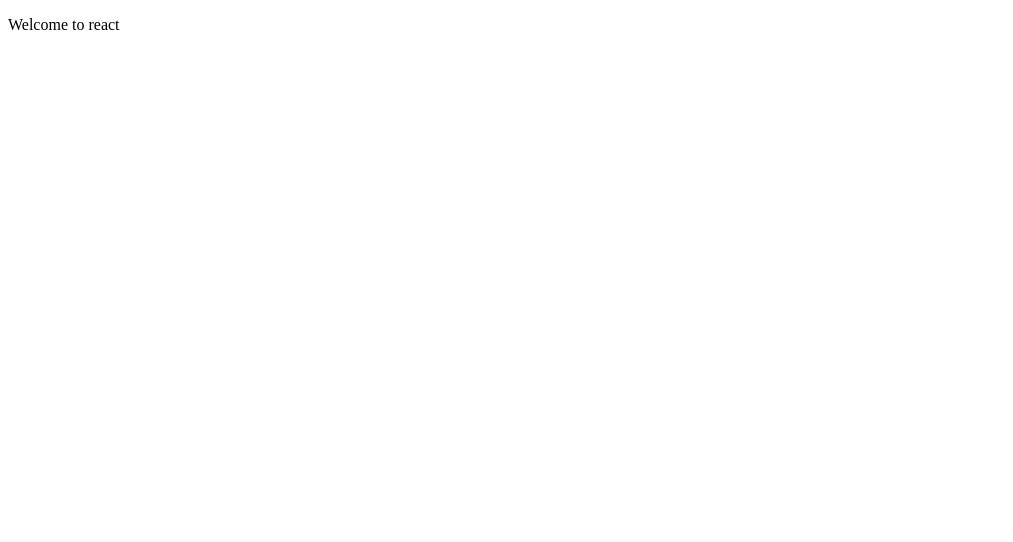
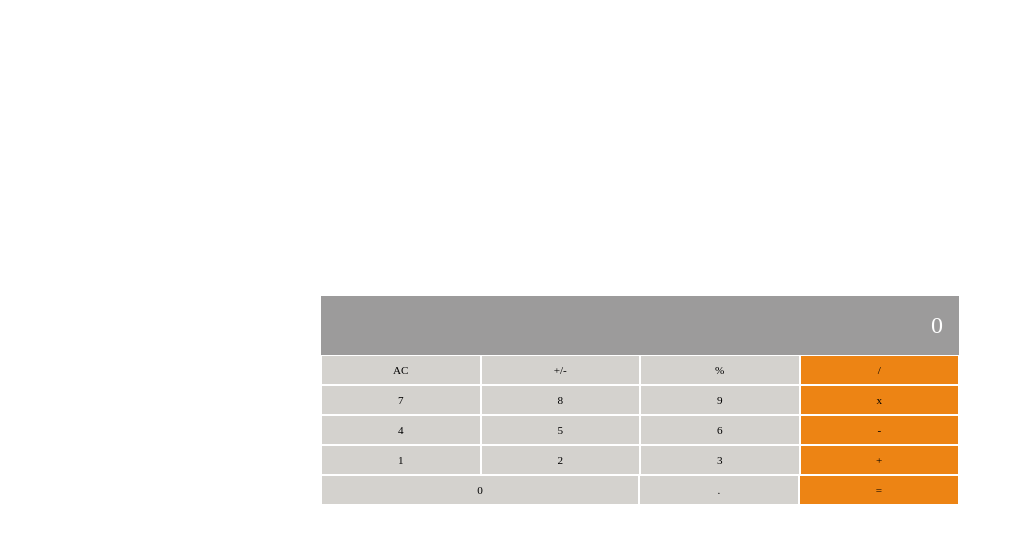
Before and after one commit to abeltsew/math-magicians, a React (Create React App) app: page / in a window 1280 px wide. Shown: the top 542 px of the page, without its empty margins (0-1013 px from the left). Built offline with nearby package versions, Linux system fonts and the light colour scheme.

Commit message:
Add Calculator  UI

```diff
--- a/src/App.js
+++ b/src/App.js
@@ -1,9 +1,9 @@
-function App() {
-  return (
-    <div className="App">
-      <p>Welcome to react</p>
-    </div>
-  );
-}
+import Calculator from './components/Calculator';
+
+const App = () => (
+  <div className="App">
+    <Calculator />
+  </div>
+);
 
 export default App;
--- /dev/null
+++ b/src/components/Calculator.js
@@ -0,0 +1,43 @@
+import React from 'react';
+import './calculator.css';
+
+import Keys from './Keys';
+
+const Calculator = () => (
+  <div className="calculator">
+    <div className="result">
+      <p>0</p>
+    </div>
+    <ul className="row1">
+      <Keys btn="AC" />
+      <Keys btn="+/-" />
+      <Keys btn="%" />
+      <Keys btn="/" cName="yellow" />
+    </ul>
+    <ul className="row2">
+      <Keys btn="7" />
+      <Keys btn="8" />
+      <Keys btn="9" />
+      <Keys btn="x" cName="yellow" />
+    </ul>
+    <ul className="row3">
+      <Keys btn="4" />
+      <Keys btn="5" />
+      <Keys btn="6" />
+      <Keys btn="-" cName="yellow" />
+    </ul>
+    <ul className="row4">
+      <Keys btn="1" />
+      <Keys btn="2" />
+      <Keys btn="3" />
+      <Keys btn="+" cName="yellow" />
+    </ul>
+    <ul className="row5">
+      <Keys btn="0" cName="zero" />
+      <Keys btn="." />
+      <Keys btn="=" cName="yellow" />
+    </ul>
+  </div>
+);
+
+export default Calculator;
--- /dev/null
+++ b/src/components/Keys.js
@@ -0,0 +1,10 @@
+import React from 'react';
+
+const keys = ({ btn, cName }) => <li className={cName}>{btn}</li>;
+
+keys.defaultProps = {
+  btn: '',
+  cName: '',
+};
+
+export default keys;
--- /dev/null
+++ b/src/components/calculator.css
@@ -0,0 +1,50 @@
+* {
+  margin: 0;
+  padding: 0;
+  box-sizing: border-box;
+}
+
+ul {
+  list-style: none;
+  display: flex;
+  width: 100%;
+}
+
+.calculator {
+  display: flex;
+  flex-direction: column;
+  align-items: center;
+  justify-content: center;
+  border: 1px solid #fff;
+  height: 100vh;
+  padding: 0 25%;
+}
+
+.result {
+  background-color: rgb(156, 155, 155);
+  color: #fff;
+  width: 100%;
+  display: flex;
+  justify-content: flex-end;
+  padding: 1rem;
+  font-size: 1.5rem;
+}
+
+li {
+  background-color: rgb(212, 210, 206);
+  flex: 1;
+  display: flex;
+  justify-content: center;
+  align-items: center;
+  padding: 0.5rem 0;
+  border: solid white 1px;
+  font-size: 0.7rem;
+}
+
+.yellow {
+  background-color: rgb(237, 132, 20);
+}
+
+.zero {
+  flex: 2;
+}
```
Also changed, not shown: 1 other file (tests, documents, lock files or other folders).
